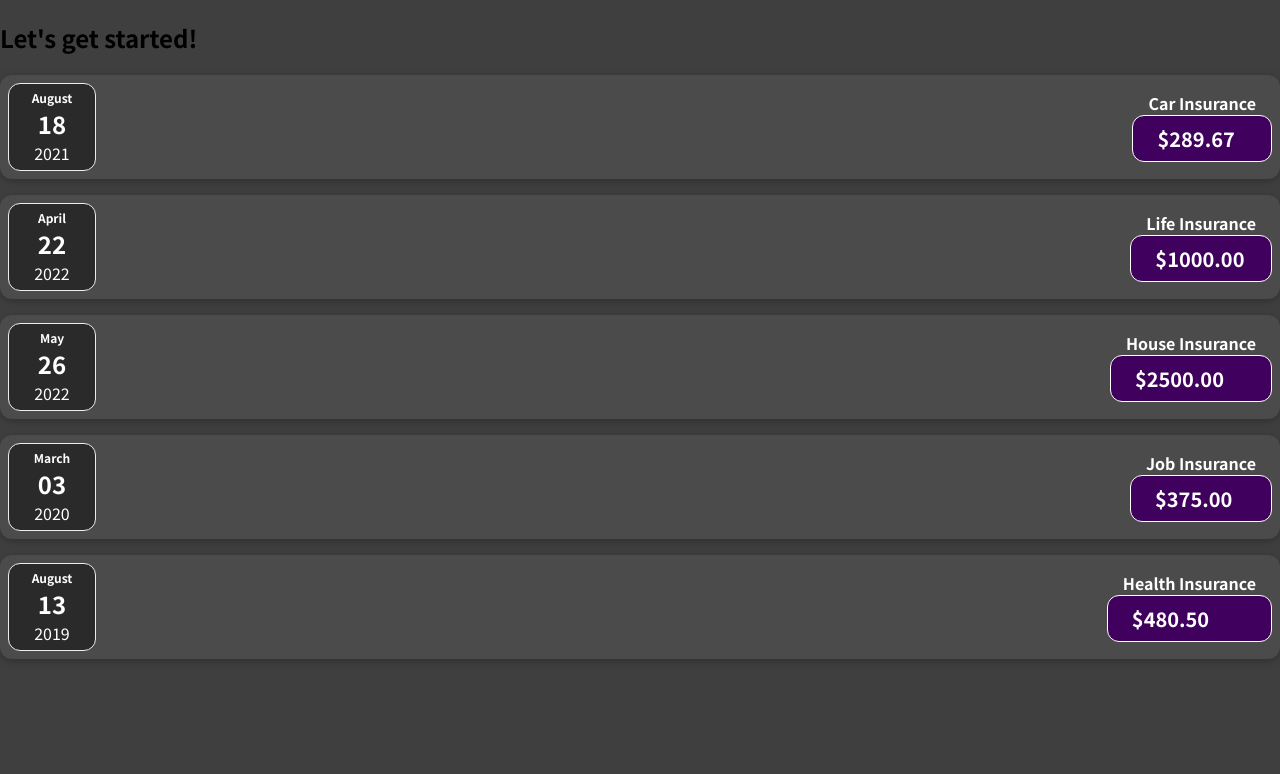
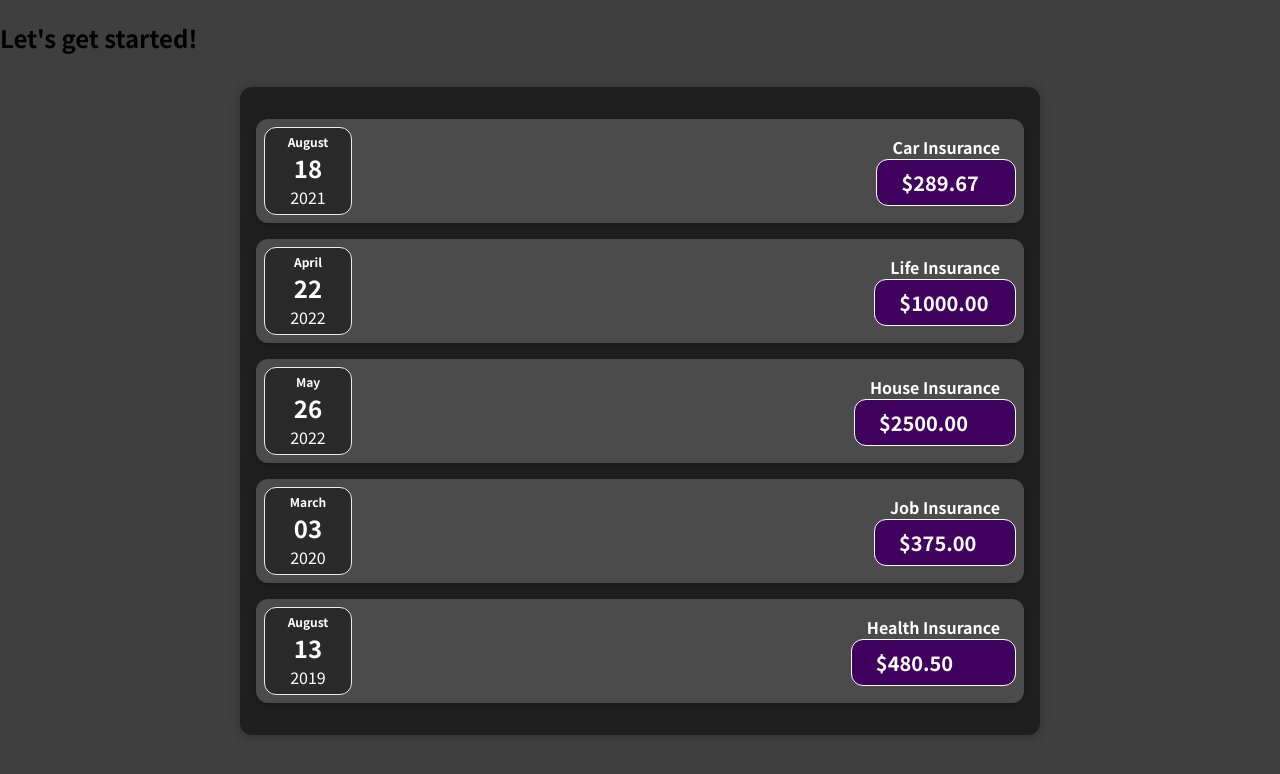
Before and after one commit to p-chhabra/My-First-React-App, a JavaScript app: page / in a window 1280 px wide. Shown: the top 774 px of the page. Built offline with nearby package versions, Linux system fonts and the light colour scheme.

Commit message:
Expenses Section implemented

```diff
--- a/src/App.js
+++ b/src/App.js
@@ -1,62 +1,10 @@
-import ExpenseItem from "./Components/ExpenseItem";
+import Expenses from "./Components/Expenses";
 
 function App() {
-  const expenses = [
-    {
-      title: "Car Insurance",
-      price: "$289.67",
-      date: new Date(2021, 7, 18),
-    },
-    {
-      title: "Life Insurance",
-      price: "$1000.00",
-      date: new Date(2022, 3, 22),
-    },
-    {
-      title: "House Insurance",
-      price: "$2500.00",
-      date: new Date(2022, 4, 26),
-    },
-    {
-      title: "Job Insurance",
-      price: "$375.00",
-      date: new Date(2020, 2, 3),
-    },
-    {
-      title: "Health Insurance",
-      price: "$480.50",
-      date: new Date(2019, 7, 13),
-    },
-  ];
-
   return (
     <div>
       <h2>Let's get started!</h2>
-      <ExpenseItem
-        title={expenses[0].title}
-        price={expenses[0].price}
-        date={expenses[0].date}
-      ></ExpenseItem>
-      <ExpenseItem
-        title={expenses[1].title}
-        price={expenses[1].price}
-        date={expenses[1].date}
-      ></ExpenseItem>
-      <ExpenseItem
-        title={expenses[2].title}
-        price={expenses[2].price}
-        date={expenses[2].date}
-      ></ExpenseItem>
-      <ExpenseItem
-        title={expenses[3].title}
-        price={expenses[3].price}
-        date={expenses[3].date}
-      ></ExpenseItem>
-      <ExpenseItem
-        title={expenses[4].title}
-        price={expenses[4].price}
-        date={expenses[4].date}
-      ></ExpenseItem>
+      <Expenses></Expenses>
     </div>
   );
 }
--- /dev/null
+++ b/src/Components/Expenses.css
@@ -0,0 +1,9 @@
+.expenses {
+  padding: 1rem;
+  background-color: rgb(31, 31, 31);
+  margin: 2rem auto;
+  width: 50rem;
+  max-width: 95%;
+  border-radius: 12px;
+  box-shadow: 0 1px 8px rgba(0, 0, 0, 0.25);
+}
--- /dev/null
+++ b/src/Components/Expenses.js
@@ -0,0 +1,69 @@
+import ExpenseItem from "./ExpenseItem";
+import "./Expenses.css";
+
+function Expenses(props) {
+  const expenses = [
+    {
+      id: "e1",
+      title: "Car Insurance",
+      price: "$289.67",
+      date: new Date(2021, 7, 18),
+    },
+    {
+      id: "e2",
+      title: "Life Insurance",
+      price: "$1000.00",
+      date: new Date(2022, 3, 22),
+    },
+    {
+      id: "e3",
+      title: "House Insurance",
+      price: "$2500.00",
+      date: new Date(2022, 4, 26),
+    },
+    {
+      id: "e4",
+      title: "Job Insurance",
+      price: "$375.00",
+      date: new Date(2020, 2, 3),
+    },
+    {
+      id: "e5",
+      title: "Health Insurance",
+      price: "$480.50",
+      date: new Date(2019, 7, 13),
+    },
+  ];
+
+  return (
+    <div className="expenses">
+      <ExpenseItem
+        title={expenses[0].title}
+        price={expenses[0].price}
+        date={expenses[0].date}
+      ></ExpenseItem>
+      <ExpenseItem
+        title={expenses[1].title}
+        price={expenses[1].price}
+        date={expenses[1].date}
+      ></ExpenseItem>
+      <ExpenseItem
+        title={expenses[2].title}
+        price={expenses[2].price}
+        date={expenses[2].date}
+      ></ExpenseItem>
+      <ExpenseItem
+        title={expenses[3].title}
+        price={expenses[3].price}
+        date={expenses[3].date}
+      ></ExpenseItem>
+      <ExpenseItem
+        title={expenses[4].title}
+        price={expenses[4].price}
+        date={expenses[4].date}
+      ></ExpenseItem>
+    </div>
+  );
+}
+
+export default Expenses;
```
Also changed, not shown: 1 other file (tests, documents, lock files or other folders).
